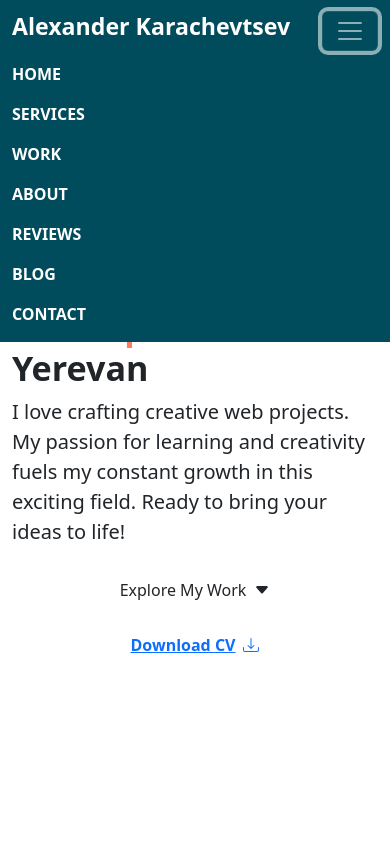
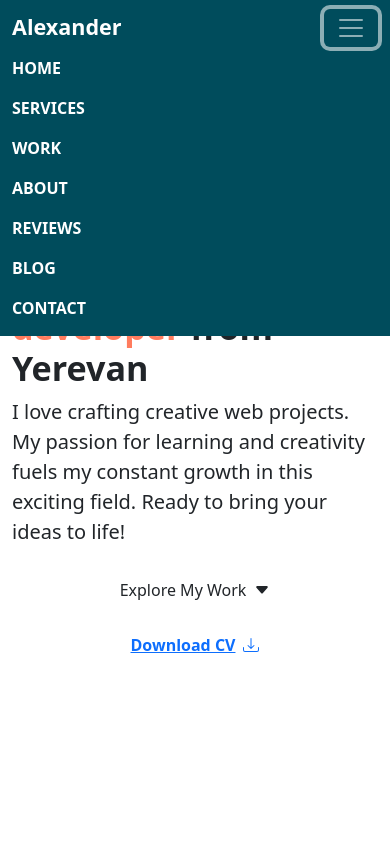
Before and after one commit to winerar/portfolio, a React (Vite) app: page / in a window 390 px wide. Both pictures are taken after a click on the button "Toggle navigation". Shown: the top 844 px of the page. Built offline with nearby package versions, Linux system fonts and the light colour scheme; the HTML template or start-up script is replaced by a standard one.

Commit message:
refactor navbar

```diff
--- a/src/components/Navbar/Brand.tsx
+++ b/src/components/Navbar/Brand.tsx
@@ -1,15 +1,16 @@
 import { profile } from "../../constants"
+import BsNavbar from "react-bootstrap/Navbar"
 
 const Brand = () => {
 	return (
-		<a className="navbar-brand mb-lg-4 mx-lg-auto" href="/">
-			<span className="h3 fw-bold d-block d-lg-none">{profile.fullName}</span>
+		<BsNavbar.Brand className="mb-lg-4 mx-lg-auto" href="/">
+			<span className="h4 fw-bold d-lg-none">{profile.firstName}</span>
 			<img
 				src={profile.avatar}
 				alt={profile.fullName}
 				className="d-none d-lg-block rounded-circle"
 			/>
-		</a>
+		</BsNavbar.Brand>
 	)
 }
 
--- a/src/components/Navbar/NavItem.tsx
+++ /dev/null
@@ -1,13 +0,0 @@
-import { INavItemProps } from "../../types"
-
-const NavItem: React.FC<INavItemProps> = ({ name, path }): JSX.Element => {
-	return (
-		<li className="nav-item">
-			<a className="nav-link" aria-current="page" href={path}>
-				{name}
-			</a>
-		</li>
-	)
-}
-
-export default NavItem
--- a/src/components/Navbar/NavList.tsx
+++ b/src/components/Navbar/NavList.tsx
@@ -1,13 +1,15 @@
+import { Nav } from "react-bootstrap"
 import { navLinks } from "../../constants"
-import NavItem from "./NavItem"
 
 const NavList: React.FC = (): JSX.Element => {
 	return (
-		<ul className="navbar-nav ms-auto flex-lg-column text-lg-center">
+		<Nav className="ms-auto flex-lg-column text-lg-center">
 			{navLinks.map((item, index) => (
-				<NavItem name={item.name} path={item.path} key={index} />
+				<Nav.Link href={item.path} key={index}>
+					{item.name}
+				</Nav.Link>
 			))}
-		</ul>
+		</Nav>
 	)
 }
 
--- a/src/components/Navbar/NavbarToggler.tsx
+++ /dev/null
@@ -1,17 +0,0 @@
-const NavbarToggler = () => {
-	return (
-		<button
-			className="navbar-toggler"
-			type="button"
-			data-bs-toggle="collapse"
-			data-bs-target="#navbarNav"
-			aria-controls="navbarNav"
-			aria-expanded="false"
-			aria-label="Toggle navigation"
-		>
-			<span className="navbar-toggler-icon" />
-		</button>
-	)
-}
-
-export default NavbarToggler
--- a/src/components/Navbar/index.tsx
+++ b/src/components/Navbar/index.tsx
@@ -1,20 +1,28 @@
+import { Container } from "react-bootstrap"
 import Brand from "./Brand"
 import Contribution from "./Contribution"
 import NavList from "./NavList"
-import NavbarToggler from "./NavbarToggler"
+import BsNavbar from "react-bootstrap/Navbar"
 
 const Navbar: React.FC = (): JSX.Element => {
 	return (
-		<nav className="navbar navbar-expand-lg navbar-dark fixed-top">
-			<div className="container flex-lg-column">
+		<BsNavbar fixed="top" expand="lg" className="navbar-dark">
+			<Container className="container flex-lg-column">
 				<Brand />
-				<NavbarToggler />
-				<div className="collapse navbar-collapse" id="navbarNav">
+				<BsNavbar.Toggle
+					data-toggle="collapse"
+					data-target="#navbarNav"
+					aria-controls="navbarNav"
+					aria-expanded="false"
+					label="Toggle navigation"
+					className="border-0"
+				/>
+				<BsNavbar.Collapse id="navbarNav">
 					<NavList />
-				</div>
-			</div>
+				</BsNavbar.Collapse>
+			</Container>
 			<Contribution />
-		</nav>
+		</BsNavbar>
 	)
 }
 
```
